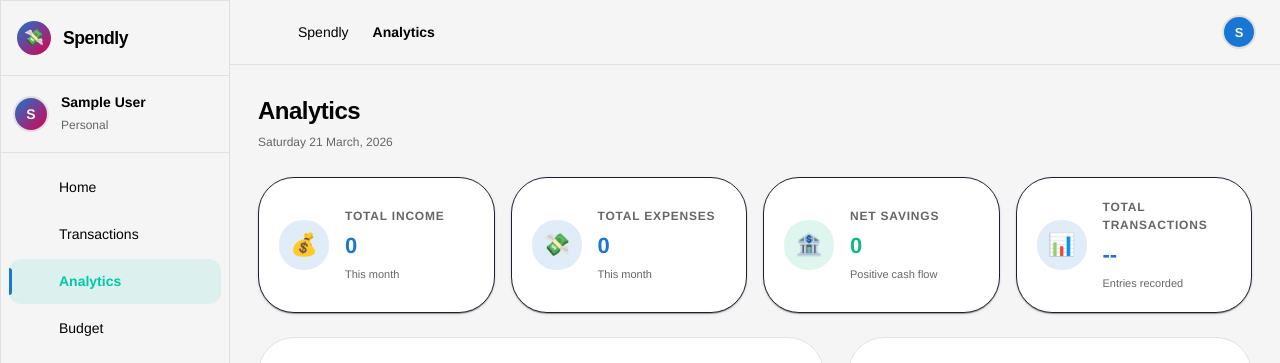
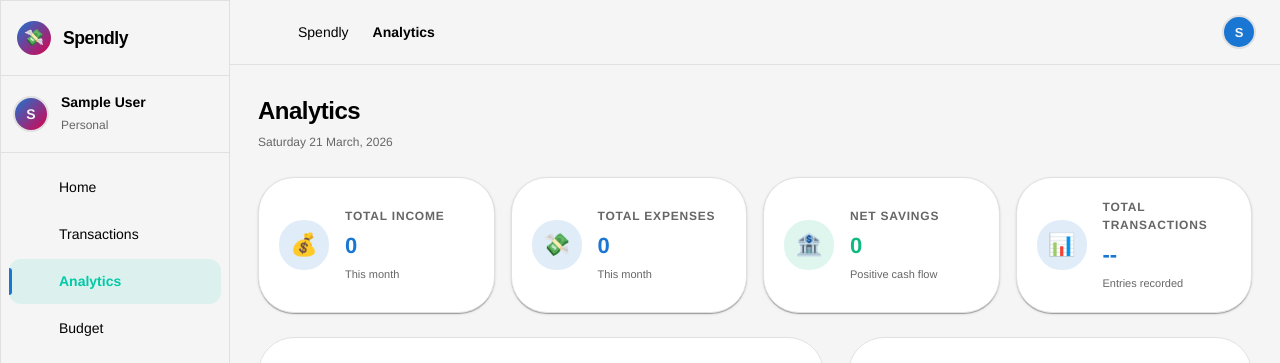
Before and after one commit to Rituraj0406/expense-tracker-frontend, a React (Vite) app: page /dashboard/analytics in a window 1280 px wide. Shown: the top 363 px of the page. Built offline with nearby package versions, Linux system fonts and the light colour scheme; sample sign-in values are in the browser's storage; some icons are missing.

Commit message:
enhanced info card UI

```diff
--- a/src/components/budgets/InfoCard.tsx
+++ b/src/components/budgets/InfoCard.tsx
@@ -21,6 +21,30 @@ const InfoCards = ({icon, label, value, color, sub}: InfoCardProps) => {
                 display: "flex",
                 alignItems: "center",
                 gap: 2,
+                border: `1px solid ${theme.palette.divider}`,
+                bgcolor: theme.palette.background.paper,
+
+                // ✨ Animation
+                transition: "all 0.25s ease",
+                position: "relative",
+                overflow: "hidden",
+
+                "&:hover": {
+                    transform: "translateY(-6px) scale(1.02)",
+                    boxShadow: `0 10px 30px ${theme.palette.primary.main}20`,
+                },
+                // ✨ Gradient Glow
+                "&::before": {
+                    content: '""',
+                    position: "absolute",
+                    inset: 0,
+                    // background: `linear-gradient(135deg, ${c.color}20, transparent)`,
+                    opacity: 0,
+                    transition: "0.3s",
+                },
+                "&:hover::before": {
+                    opacity: 1,
+                },
             }}
         >
             <Box
--- a/src/components/home/RecentTransactions.tsx
+++ b/src/components/home/RecentTransactions.tsx
@@ -1,4 +1,4 @@
-import { Box, Typography, Skeleton } from "@mui/material";
+import { Box, Typography, Skeleton, Divider } from "@mui/material";
 
 // eslint-disable-next-line @typescript-eslint/no-explicit-any
 export default function RecentTransactions({ data, loading }: any) {
@@ -27,7 +27,8 @@ export default function RecentTransactions({ data, loading }: any) {
                     <Skeleton key={i} height={40} />
                 ))
                 // eslint-disable-next-line @typescript-eslint/no-explicit-any
-                : data.map((item: any) => (
+                : data.map((item: any, index: number) => (
+                    <Box key={item._id}>
                         <Box
                             key={item._id}
                             display="flex"
@@ -54,6 +55,13 @@ export default function RecentTransactions({ data, loading }: any) {
                                 ₹{item.amount}
                             </Typography>
                         </Box>
+                        {/* Divider (except last item) */}
+                        {index !== data.length - 1 && <Divider sx={(theme) => ({
+                            borderColor: theme.palette.divider,
+                            opacity: 0.4,
+                            my: 0.5,
+                        })} />}
+                    </Box>
                 ))}
         </Box>
     );
```
Lines whose indentation alone changed are shown as unchanged.
